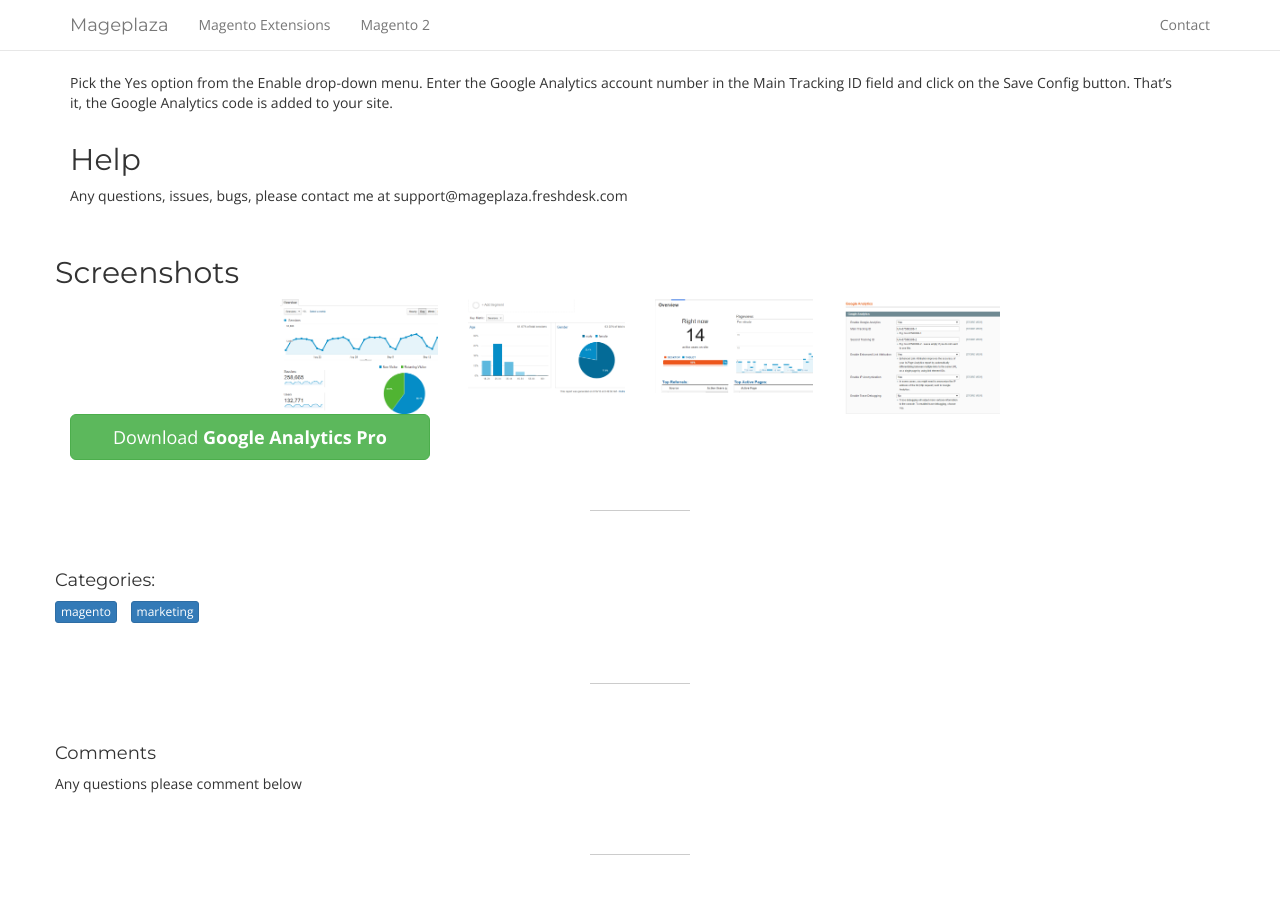
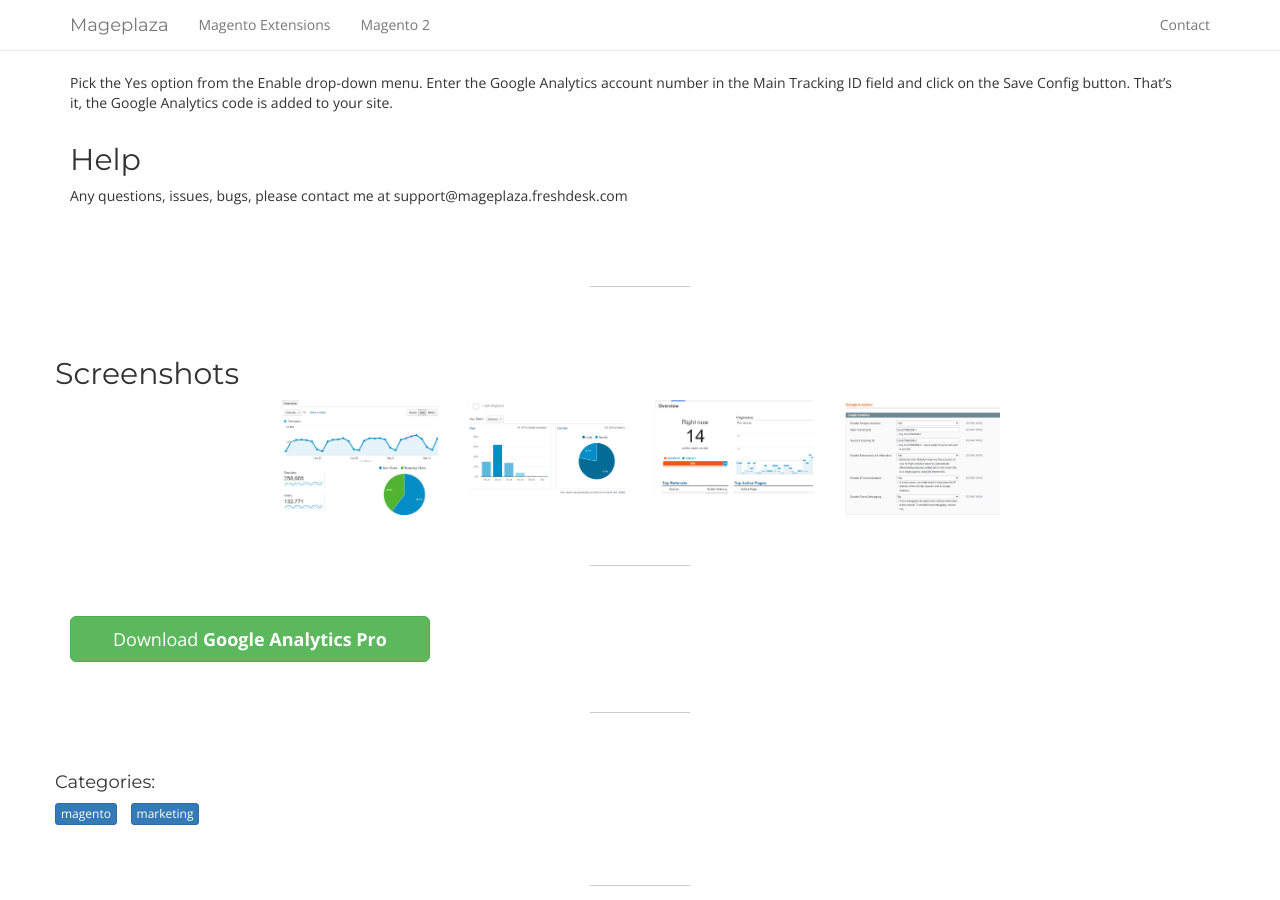
Before and after one commit to kangpaper/mplaza, a Jekyll site: the page built from _magento-extensions/google-analytics-pro.md, in a window 1280 px wide and 900 px high, scrolled down 1026 px. Built offline with Jekyll 4.4.1, drawn with Linux system fonts in a browser that asks for light colours; nearby versions of some CDN libraries; comment, search, counter and statistics services are not loaded.

Commit message:
Auto update

```diff
--- a/_layouts/extension.html
+++ b/_layouts/extension.html
@@ -77,6 +77,7 @@
 
 				</div>
 
+				<hr class="small">
 
 				<div class="row">
 					<h2>Screenshots</h2>
@@ -92,6 +93,8 @@
 						{% endfor %}
 					</div>
 				</div>
+
+				<hr class="small">
 
 
 				{{ if page.refer_link }}
```
